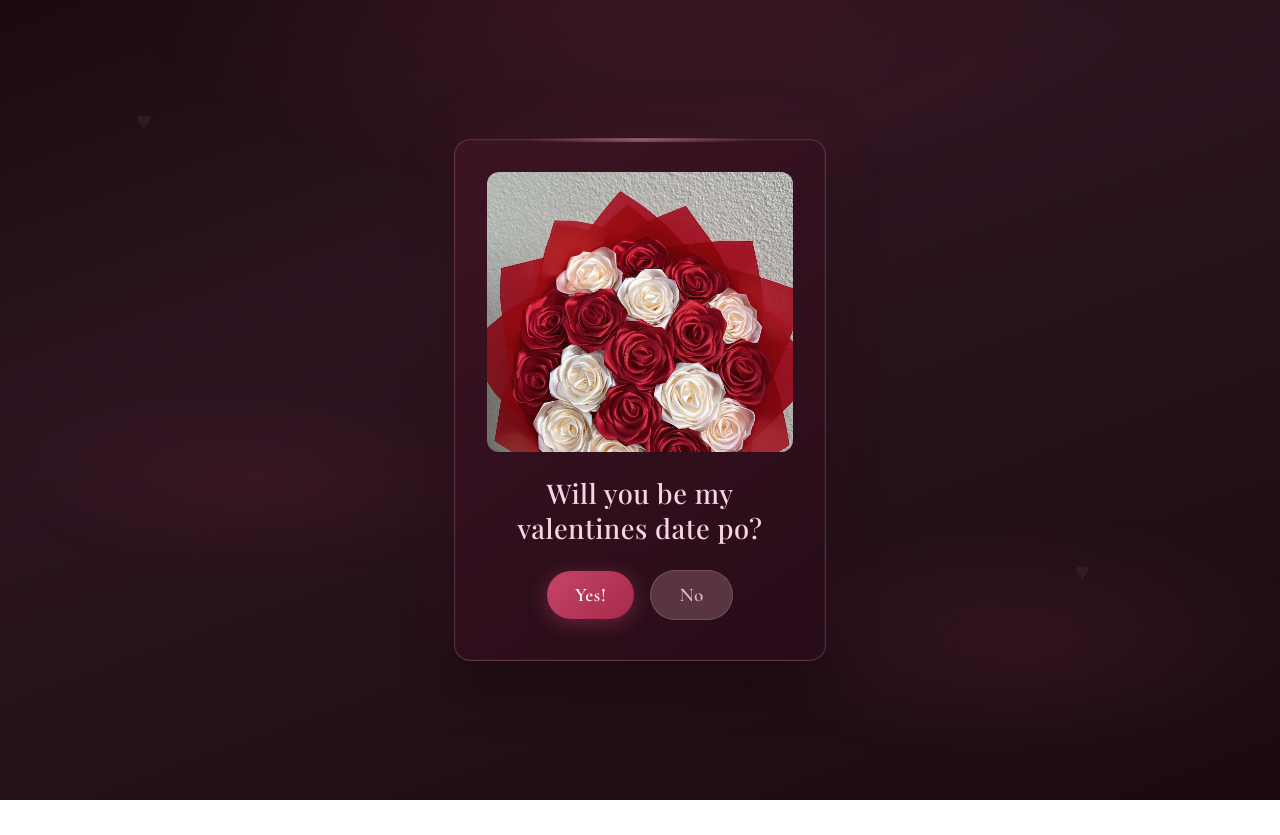
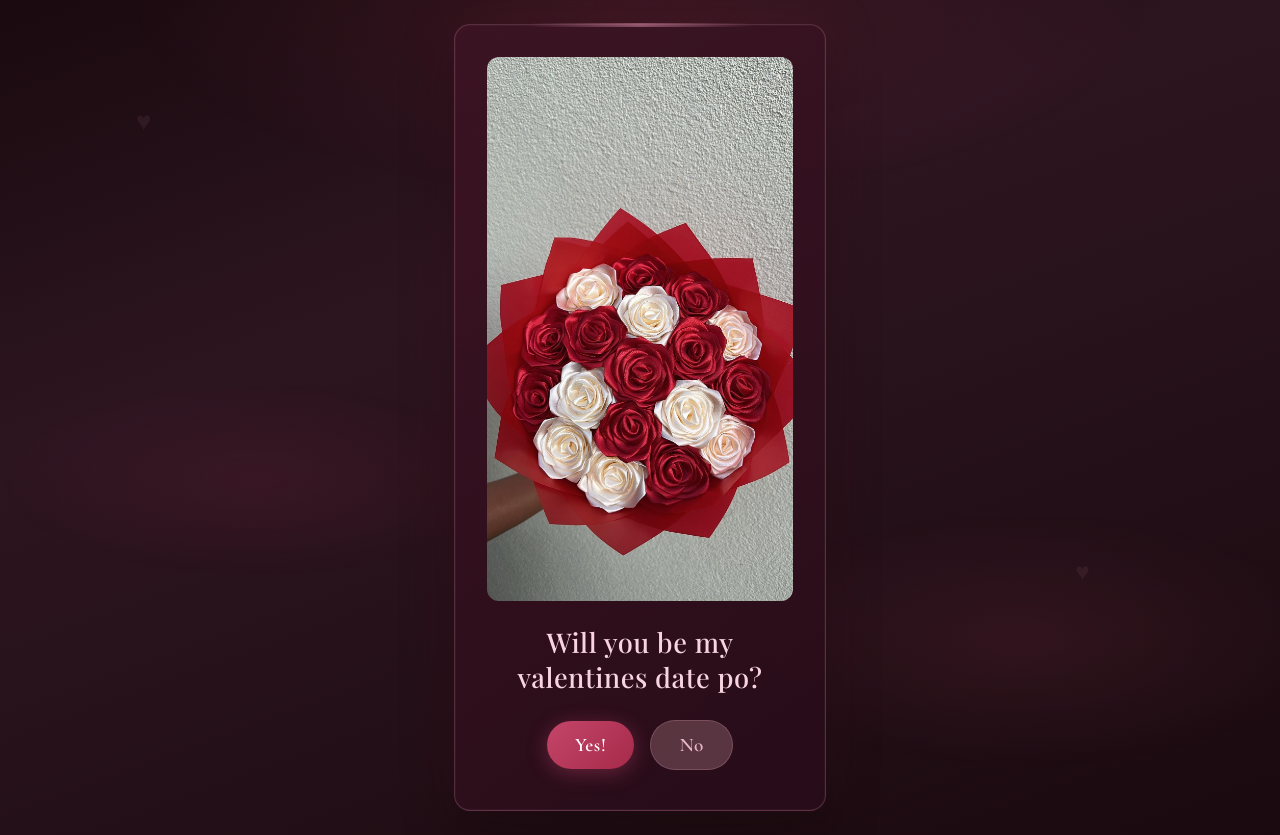
Before and after one commit to Nathyieee/Valentine-s-Date, a plain HTML site: page index.html in a window 1280 px wide. Before the commit the page ends 800 px from the top, so only its background shows below. Drawn offline with nearby package versions, Linux system fonts and the light colour scheme.

Commit message:
final nato promise

```diff
--- a/style.css
+++ b/style.css
@@ -95,13 +95,15 @@ body {
 
 .card-photo {
   width: 100%;
-  max-height: 280px;
-  object-fit: cover;
+  height: auto;          /* let the image keep its real ratio */
+  max-height: none;     /* remove the forced height */
+  object-fit: contain;  /* show the whole image */
   border-radius: 12px;
   margin-bottom: 1.5rem;
   display: block;
   background: rgba(80, 30, 45, 0.6);
 }
+
 
 .letter-title {
   font-family: "Playfair Display", "Cormorant Garamond", serif;
```
